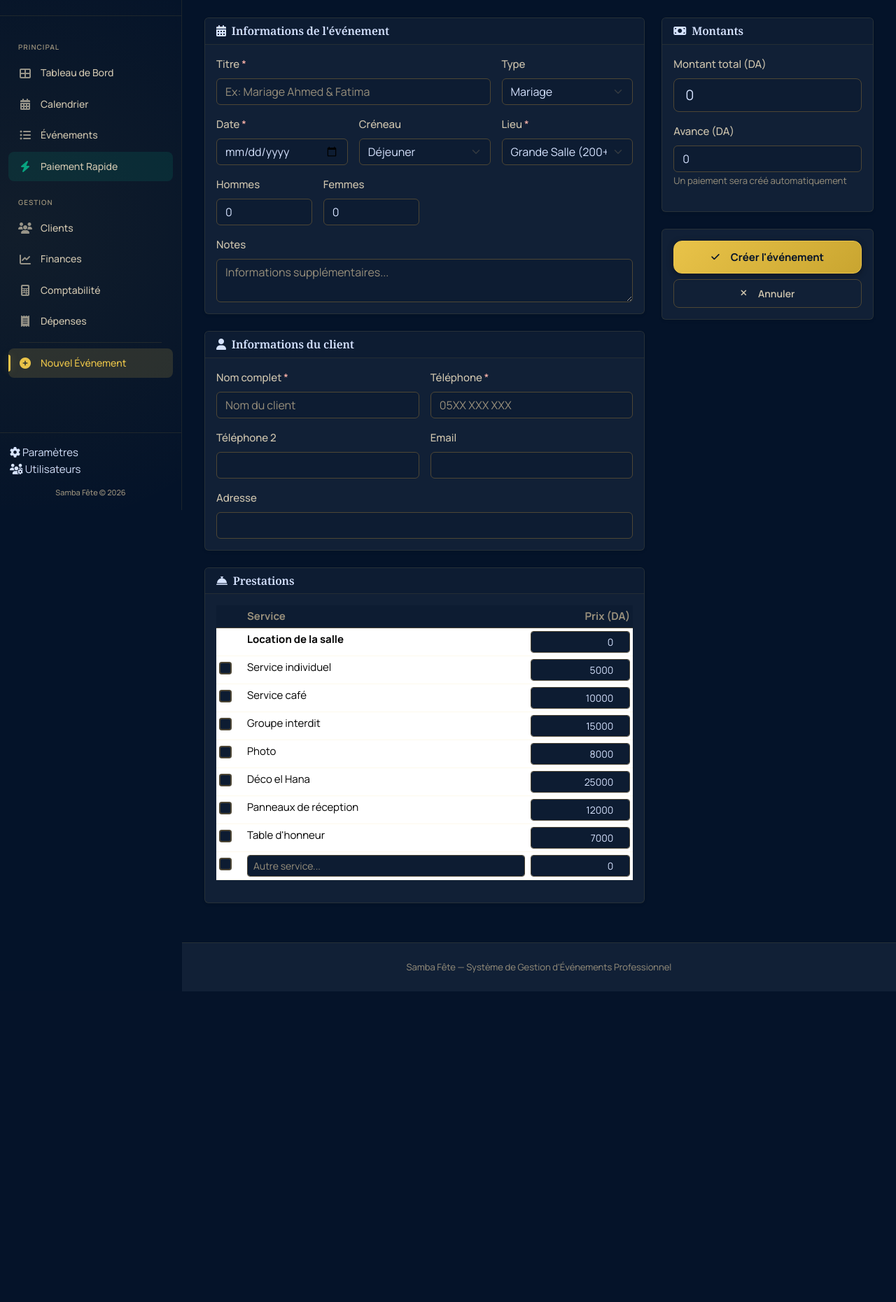
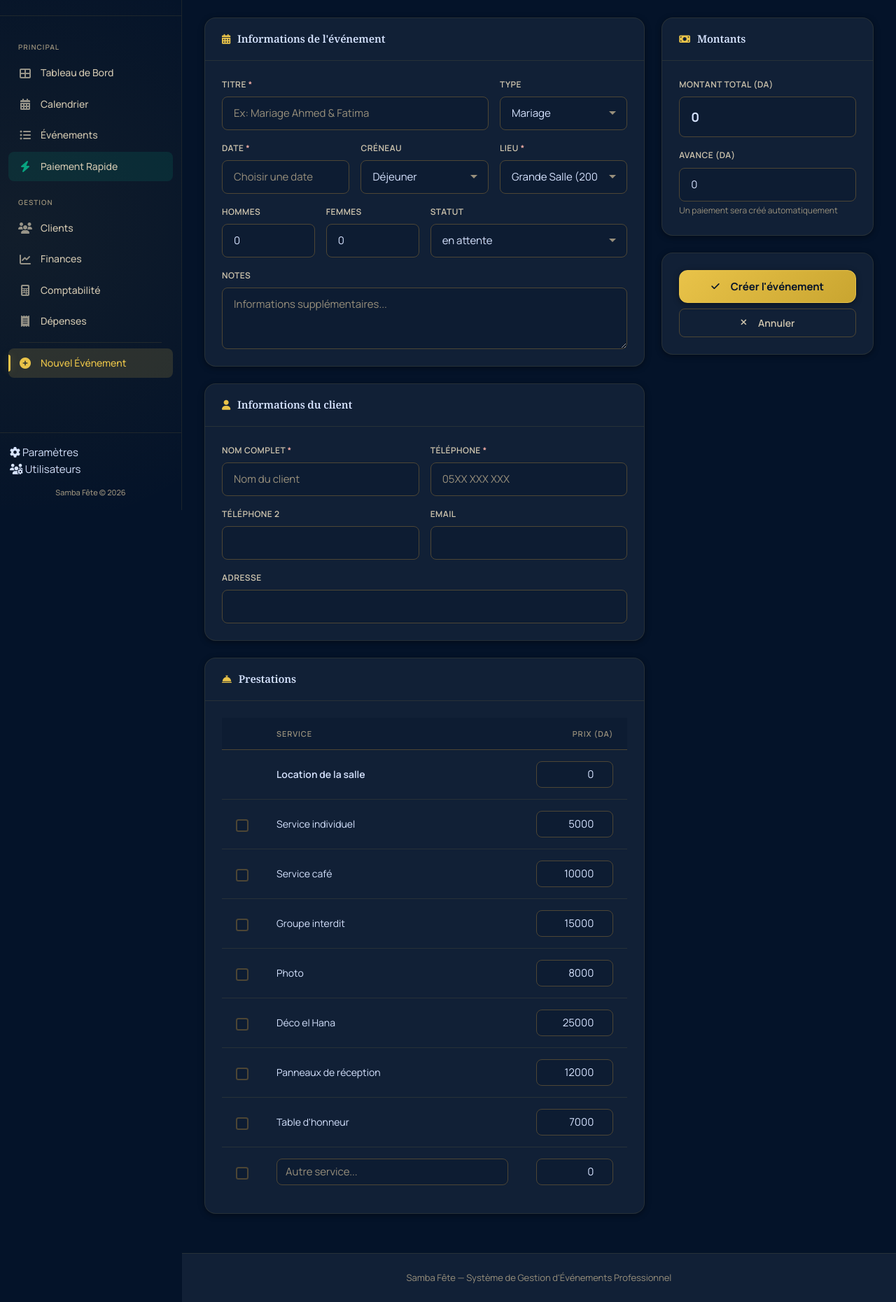
Before and after one commit to Aramoul23/Samba-fete-, a Flask app: page /evenement/nouveau in a window 1280 px wide. Shown: the part 71-1932 px from the top of the page at 70% size. Before the commit the page ends 1488 px from the top, so only its background shows below. Run offline with Flask 3, Linux system fonts and the light colour scheme; a user stored in the database is signed in; some libraries are stand-ins or nearby versions.

Commit message:
UI: elegant form/card styling, fix financials ORM refs, flatpickr closeOnSelect

```diff
--- a/app/templates/bookings/create.html
+++ b/app/templates/bookings/create.html
@@ -6,102 +6,110 @@
 <form method="POST">
     <input type="hidden" name="csrf_token" value="{{ csrf_token() }}">
 
-    <div class="row">
+    <div class="row g-4">
         <!-- Left Column: Event Details -->
         <div class="col-lg-8">
-            <div class="card shadow-sm mb-4">
-                <div class="card-header">
-                    <h6 class="mb-0"><i class="fas fa-calendar-alt me-2"></i>Informations de l'événement</h6>
+            <div class="card-custom mb-4">
+                <div class="card-header-custom">
+                    <h5><i class="fas fa-calendar-alt"></i> Informations de l'événement</h5>
                 </div>
-                <div class="card-body">
+                <div class="card-body-custom">
                     <div class="row g-3">
                         <div class="col-md-8">
-                            <label class="form-label">Titre <span class="text-danger">*</span></label>
-                            <input type="text" name="title" class="form-control" placeholder="Ex: Mariage Ahmed & Fatima" required>
+                            <label class="form-label-elegant">Titre <span style="color: var(--danger);">*</span></label>
+                            <input type="text" name="title" class="form-input-elegant" placeholder="Ex: Mariage Ahmed & Fatima" required>
                         </div>
                         <div class="col-md-4">
-                            <label class="form-label">Type</label>
-                            <select name="event_type" class="form-select">
+                            <label class="form-label-elegant">Type</label>
+                            <select name="event_type" class="form-input-elegant">
                                 {% for t in event_types %}
                                 <option value="{{ t }}">{{ t }}</option>
                                 {% endfor %}
                             </select>
                         </div>
                         <div class="col-md-4">
-                            <label class="form-label">Date <span class="text-danger">*</span></label>
-                            <input type="date" name="event_date" class="form-control" required>
+                            <label class="form-label-elegant">Date <span style="color: var(--danger);">*</span></label>
+                            <input type="text" name="event_date" class="form-input-elegant" required placeholder="Choisir une date">
                         </div>
                         <div class="col-md-4">
-                            <label class="form-label">Créneau</label>
-                            <select name="time_slot" class="form-select">
+                            <label class="form-label-elegant">Créneau</label>
+                            <select name="time_slot" class="form-input-elegant">
                                 {% for s in time_slots %}
                                 <option value="{{ s }}">{{ s }}</option>
                                 {% endfor %}
                             </select>
                         </div>
                         <div class="col-md-4">
-                            <label class="form-label">Lieu <span class="text-danger">*</span></label>
-                            <select name="venue_id" class="form-select" required>
+                            <label class="form-label-elegant">Lieu <span style="color: var(--danger);">*</span></label>
+                            <select name="venue_id" class="form-input-elegant" required>
                                 {% for v in venues %}
                                 <option value="{{ v.id }}">{{ v.name }} ({{ v.capacity_men }}+{{ v.capacity_women }})</option>
                                 {% endfor %}
                             </select>
                         </div>
                         <div class="col-md-3">
-                            <label class="form-label">Hommes</label>
-                            <input type="number" name="guests_men" class="form-control" value="0" min="0">
+                            <label class="form-label-elegant">Hommes</label>
+                            <input type="number" name="guests_men" class="form-input-elegant" value="0" min="0">
                         </div>
                         <div class="col-md-3">
-                            <label class="form-label">Femmes</label>
-                            <input type="number" name="guests_women" class="form-control" value="0" min="0">
+                            <label class="form-label-elegant">Femmes</label>
+                            <input type="number" name="guests_women" class="form-input-elegant" value="0" min="0">
+                        </div>
+                        <div class="col-md-6">
+                            <label class="form-label-elegant">Statut</label>
+                            <select name="status" class="form-input-elegant">
+                                {% for s in statuses %}
+                                <option value="{{ s }}">{{ s }}</option>
+                                {% endfor %}
+                            </select>
                         </div>
                         <div class="col-md-12">
-                            <label class="form-label">Notes</label>
-                            <textarea name="notes" class="form-control" rows="2" placeholder="Informations supplémentaires..."></textarea>
+                            <label class="form-label-elegant">Notes</label>
+                            <textarea name="notes" class="form-input-elegant" rows="2" placeholder="Informations supplémentaires..."></textarea>
                         </div>
                     </div>
                 </div>
             </div>
 
             <!-- Client Info -->
-            <div class="card shadow-sm mb-4">
-                <div class="card-header">
-                    <h6 class="mb-0"><i class="fas fa-user me-2"></i>Informations du client</h6>
+            <div class="card-custom mb-4">
+                <div class="card-header-custom">
+                    <h5><i class="fas fa-user"></i> Informations du client</h5>
                 </div>
-                <div class="card-body">
+                <div class="card-body-custom">
                     <div class="row g-3">
                         <div class="col-md-6">
-                            <label class="form-label">Nom complet <span class="text-danger">*</span></label>
-                            <input type="text" name="client_name" class="form-control" placeholder="Nom du client" required>
+                            <label class="form-label-elegant">Nom complet <span style="color: var(--danger);">*</span></label>
+                            <input type="text" name="client_name" class="form-input-elegant" placeholder="Nom du client" required>
                         </div>
                         <div class="col-md-6">
-                            <label class="form-label">Téléphone <span class="text-danger">*</span></label>
-                            <input type="tel" name="client_phone" class="form-control" placeholder="05XX XXX XXX" required>
+                            <label class="form-label-elegant">Téléphone <span style="color: var(--danger);">*</span></label>
+                            <input type="tel" name="client_phone" class="form-input-elegant" placeholder="05XX XXX XXX" required>
                         </div>
                         <div class="col-md-6">
-                            <label class="form-label">Téléphone 2</label>
-                            <input type="tel" name="client_phone2" class="form-control">
+                            <label class="form-label-elegant">Téléphone 2</label>
+                            <input type="tel" name="client_phone2" class="form-input-elegant">
                         </div>
                         <div class="col-md-6">
-                            <label class="form-label">Email</label>
-                            <input type="email" name="client_email" class="form-control">
+                            <label class="form-label-elegant">Email</label>
+                            <input type="email" name="client_email" class="form-input-elegant">
                         </div>
                         <div class="col-md-12">
-                            <label class="form-label">Adresse</label>
-                            <input type="text" name="client_address" class="form-control">
+                            <label class="form-label-elegant">Adresse</label>
+                            <input type="text" name="client_address" class="form-input-elegant">
                         </div>
                     </div>
                 </div>
             </div>
 
             <!-- Services -->
-            <div class="card shadow-sm mb-4">
-                <div class="card-header">
-                    <h6 class="mb-0"><i class="fas fa-concierge-bell me-2"></i>Prestations</h6>
+            <div class="card-custom mb-4">
+                <div class="card-header-custom">
+                    <h5><i class="fas fa-concierge-bell"></i> Prestations</h5>
                 </div>
-                <div class="card-body">
+                <div class="card-body-custom">
                     <div class="table-responsive">
-                        <table class="table table-sm">
+                        <table class="table-elegant">
                             <thead>
                                 <tr>
                                     <th style="width:40px"></th>
@@ -112,50 +120,50 @@
                             <tbody>
                                 <tr>
                                     <td></td>
-                                    <td><strong>Location de la salle</strong></td>
-                                    <td><input type="number" name="price_location" class="form-control form-control-sm text-end" value="0" min="0"></td>
+                                    <td style="font-weight: 600;">Location de la salle</td>
+                                    <td><input type="number" name="price_location" class="form-input-elegant text-end" style="padding: 6px 12px;" value="0" min="0"></td>
                                 </tr>
                                 <tr>
                                     <td><input type="checkbox" name="service_individuel" class="form-check-input"></td>
                                     <td>Service individuel</td>
-                                    <td><input type="number" name="price_individuel" class="form-control form-control-sm text-end" value="5000" min="0"></td>
+                                    <td><input type="number" name="price_individuel" class="form-input-elegant text-end" style="padding: 6px 12px;" value="5000" min="0"></td>
                                 </tr>
                                 <tr>
                                     <td><input type="checkbox" name="service_cafe" class="form-check-input"></td>
                                     <td>Service café</td>
-                                    <td><input type="number" name="price_cafe" class="form-control form-control-sm text-end" value="10000" min="0"></td>
+                                    <td><input type="number" name="price_cafe" class="form-input-elegant text-end" style="padding: 6px 12px;" value="10000" min="0"></td>
                                 </tr>
                                 <tr>
                                     <td><input type="checkbox" name="service_groupe" class="form-check-input"></td>
                                     <td>Groupe interdit</td>
-                                    <td><input type="number" name="price_groupe" class="form-control form-control-sm text-end" value="15000" min="0"></td>
+                                    <td><input type="number" name="price_groupe" class="form-input-elegant text-end" style="padding: 6px 12px;" value="15000" min="0"></td>
                                 </tr>
                                 <tr>
                                     <td><input type="checkbox" name="service_photo" class="form-check-input"></td>
                                     <td>Photo</td>
-                                    <td><input type="number" name="price_photo" class="form-control form-control-sm text-end" value="8000" min="0"></td>
+                                    <td><input type="number" name="price_photo" class="form-input-elegant text-end" style="padding: 6px 12px;" value="8000" min="0"></td>
                                 </tr>
                                 <tr>
                                     <td><input type="checkbox" name="service_deco" class="form-check-input"></td>
                                     <td>Déco el Hana</td>
-                                    <td><input type="number" name="price_deco" class="form-control form-control-sm text-end" value="25000" min="0"></td>
+                                    <td><input type="number" name="price_deco" class="form-input-elegant text-end" style="padding: 6px 12px;" value="25000" min="0"></td>
                                 </tr>
                                 <tr>
                                     <td><input type="checkbox" name="service_panneaux" class="form-check-input"></td>
                                     <td>Panneaux de réception</td>
-                                    <td><input type="number" name="price_panneaux" class="form-control form-control-sm text-end" value="12000" min="0"></td>
+                                    <td><input type="number" name="price_panneaux" class="form-input-elegant text-end" style="padding: 6px 12px;" value="12000" min="0"></td>
                                 </tr>
                                 <tr>
                                     <td><input type="checkbox" name="service_table" class="form-check-input"></td>
                                     <td>Table d'honneur</td>
-                                    <td><input type="number" name="price_table" class="form-control form-control-sm text-end" value="7000" min="0"></td>
+                                    <td><input type="number" name="price_table" class="form-input-elegant text-end" style="padding: 6px 12px;" value="7000" min="0"></td>
                                 </tr>
                                 <tr>
                                     <td><input type="checkbox" name="service_autre" class="form-check-input"></td>
                                     <td>
-                                        <input type="text" name="autre_name" class="form-control form-control-sm" placeholder="Autre service...">
+                                        <input type="text" name="autre_name" class="form-input-elegant" style="padding: 6px 12px;" placeholder="Autre service...">
                                     </td>
-                                    <td><input type="number" name="price_autre" class="form-control form-control-sm text-end" value="0" min="0"></td>
+                                    <td><input type="number" name="price_autre" class="form-input-elegant text-end" style="padding: 6px 12px;" value="0" min="0"></td>
                                 </tr>
                             </tbody>
                         </table>
@@ -166,26 +174,26 @@
 
         <!-- Right Column: Financial + Submit -->
         <div class="col-lg-4">
-            <div class="card shadow-sm mb-4">
-                <div class="card-header">
-                    <h6 class="mb-0"><i class="fas fa-money-bill me-2"></i>Montants</h6>
+            <div class="card-custom mb-4">
+                <div class="card-header-custom">
+                    <h5><i class="fas fa-money-bill"></i> Montants</h5>
                 </div>
-                <div class="card-body">
+                <div class="card-body-custom">
                     <div class="mb-3">
-                        <label class="form-label">Montant total (DA)</label>
-                        <input type="number" name="total_amount" class="form-control form-control-lg" value="0" min="0" required>
+                        <label class="form-label-elegant">Montant total (DA)</label>
+                        <input type="number" name="total_amount" class="form-input-elegant" style="font-size: 1.125rem; font-weight: 700; padding: 14px 16px;" value="0" min="0" required>
                     </div>
-                    <div class="mb-3">
-                        <label class="form-label">Avance (DA)</label>
-                        <input type="number" name="deposit_required" class="form-control" value="0" min="0">
-                        <small class="text-muted">Un paiement sera créé automatiquement</small>
+                    <div class="mb-0">
+                        <label class="form-label-elegant">Avance (DA)</label>
+                        <input type="number" name="deposit_required" class="form-input-elegant" value="0" min="0">
+                        <small style="color: var(--text-tertiary); font-size: 0.75rem;">Un paiement sera créé automatiquement</small>
                     </div>
                 </div>
             </div>
 
-            <!-- Submit Button — STICKY -->
-            <div class="card shadow-sm" style="position: sticky; top: 20px;">
-                <div class="card-body">
+            <!-- Submit Button -->
+            <div class="card-custom" style="position: sticky; top: calc(var(--topbar-height) + 20px);">
+                <div class="card-body-custom">
                     <button type="submit" class="btn btn-primary btn-lg w-100 mb-2">
                         <i class="fas fa-check me-2"></i>Créer l'événement
                     </button>
--- a/static/css/style.css
+++ b/static/css/style.css
@@ -502,9 +502,10 @@ select.form-input-elegant {
 body { background-color: var(--bg) !important; color: var(--text) !important; }
 .bg-white, .bg-light, .bg-body { background-color: var(--bg-elevated) !important; }
 .bg-body-tertiary { background-color: var(--bg-subtle) !important; }
-.table { color: var(--text); }
+.table { color: var(--text); background-color: var(--bg-elevated); }
 .table thead th { color: var(--text-tertiary); border-color: var(--border); background: var(--bg-subtle); }
-.table td, .table th { border-color: var(--border-light); }
+.table td, .table th { border-color: var(--border-light); background-color: var(--bg-elevated); }
+.table tbody tr { background-color: var(--bg-elevated); }
 .table-hover tbody tr:hover { color: var(--text); background-color: rgba(233,195,73,0.04); }
 .table-striped > tbody > tr:nth-of-type(2n) { background-color: rgba(233,195,73,0.02); }
 .form-control, .form-select { background-color: var(--bg-subtle); border-color: var(--border); color: var(--text); }
@@ -514,8 +515,10 @@ body { background-color: var(--bg) !important; color: var(--text) !important; }
 .form-label { color: var(--text-secondary); font-weight: 500; }
 .input-group-text { background-color: var(--bg-elevated); border-color: var(--border); color: var(--text-secondary); }
 .card { background-color: var(--bg-elevated); border-color: var(--border-light); color: var(--text); }
+.card-body { background-color: var(--bg-elevated); color: var(--text); }
 .card-header { background-color: var(--bg-subtle); border-color: var(--border-light); color: var(--text); }
 .card-footer { background-color: var(--bg-subtle); border-color: var(--border-light); }
+.card .shadow-sm { box-shadow: var(--shadow-sm) !important; }
 .dropdown-menu { background-color: var(--bg-elevated); border-color: var(--border-light); }
 .dropdown-item { color: var(--text); }
 .dropdown-item:hover, .dropdown-item:focus { background-color: var(--sidebar-hover); color: var(--primary); }
@@ -788,9 +791,6 @@ body { background-color: var(--bg) !important; color: var(--text) !important; }
     border-radius: var(--radius-lg) !important;
     box-shadow: var(--shadow-xl) !important;
     z-index: 99999 !important;
-    opacity: 1 !important;
-    visibility: visible !important;
-    display: block !important;
 }
 .flatpickr-wrapper {
     z-index: 99998 !important;
--- a/static/js/main.js
+++ b/static/js/main.js
@@ -170,6 +170,7 @@ document.addEventListener('DOMContentLoaded', function() {
             dateFormat: 'Y-m-d',
             locale: 'fr',
             allowInput: true,
+            closeOnSelect: true,
         });
     }
 });
```
Also changed, not shown: app/templates/bookings/edit.html (+66 -67 lines), app/templates/finance/expenses.html (+60 -42 lines), app/templates/finance/financials.html (+5 -4 lines).
